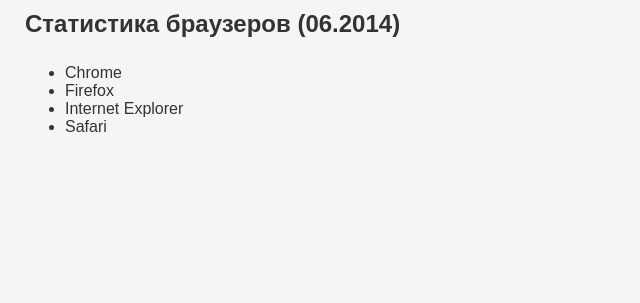
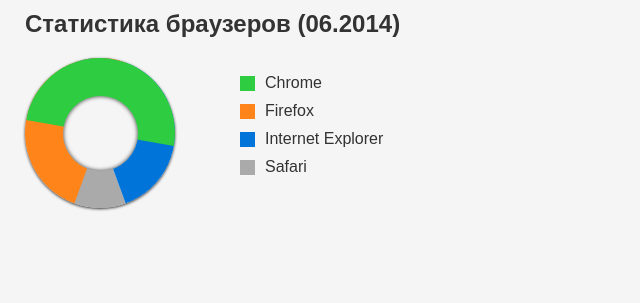
Before and after one commit to vstrelianyi/HTML_academy-workshop-5, a website: page index.html in a window 1280 px wide. Shown: the whole page, without its empty margins (0-640 px from the left). Drawn offline with Linux system fonts and the light colour scheme.

Commit message:
style update

```diff
--- a/css/style.css
+++ b/css/style.css
@@ -21,7 +21,7 @@
   padding: 10px 0;
 }
 
-selector {
+.pie-container {
   position: relative;
   float: left;
   width: 150px;
@@ -29,8 +29,8 @@
   border-radius: 50%;
   box-shadow: 0 1px 3px rgba(0, 0, 0, 0.8);
 }
-
-selector {
+/*central part*/
+.pie-container::before {
   content: "";
   position: absolute;
   top: 25%;
@@ -44,7 +44,7 @@
   box-shadow: inset 0 0 4px rgba(0, 0, 0, 0.8);
 }
 
-selector {
+.pie {
   position: absolute;
   width: 100%;
   height: 100%;
@@ -53,45 +53,45 @@
   clip: rect(0, 75px, 150px, 0);
 }
 
-selector {
+#safari {
   z-index: 10;
   background-color: #aaaaaa;
   transform: rotate(-20deg);
 }
 
-selector {
+#ie {
   z-index: 20;
   background-color: #0074d9;
   transform: rotate(160deg);
 }
 
-selector {
+#firefox {
   z-index: 30;
   background-color: #ff851b;
   transform: rotate(20deg);
 }
 
-selector {
+#chrome {
   z-index: 40;
   background-color: #2ecc40;
   transform: rotate(100deg);
 }
 
-selector {
+.stats {
   float: left;
   margin-left: 50px;
 }
 
-selector {
+.stats ul {
   list-style: none;
 }
 
-selector {
+.stats li {
   position: relative;
   margin: 10px 0;
 }
 
-selector {
+.stats li::before {
   content: "";
   position: absolute;
   top: 2px;
@@ -101,14 +101,14 @@
   background-color: #aaaaaa;
 }
 
-selector {
+.stats li[data-name="Chrome"]::before {
   background-color: #2ecc40;
 }
 
-selector {
+.stats li[data-name="Firefox"]::before {
   background-color: #ff851b;
 }
 
-selector {
+.stats li[data-name="Internet Explorer"]::before {
   background-color: #0074d9;
 }
```
